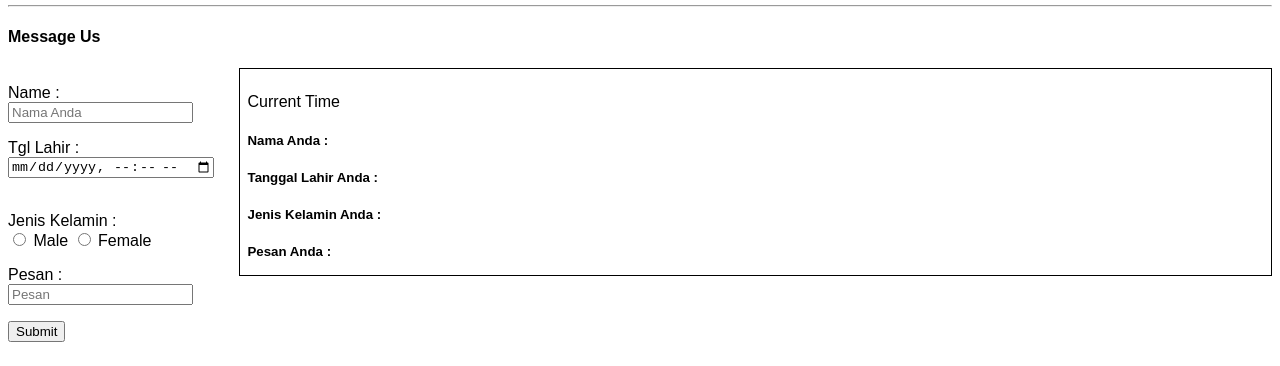
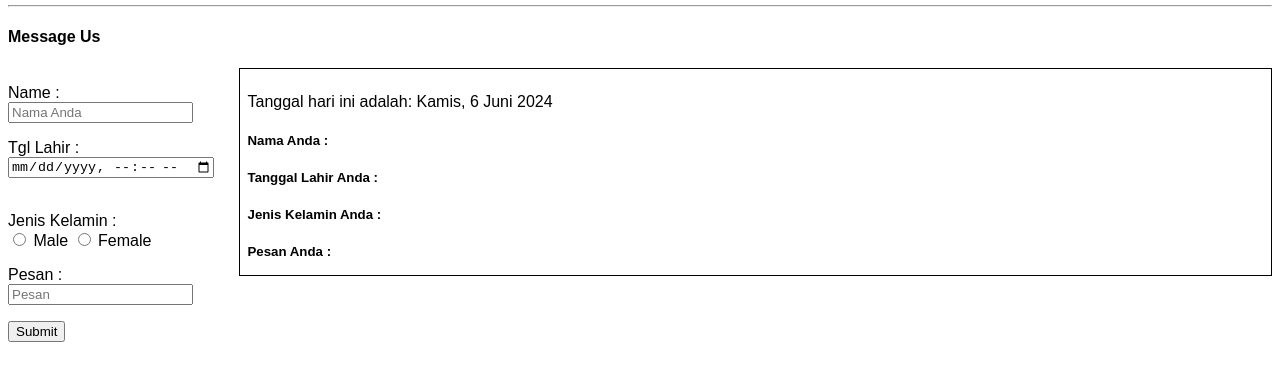
Before and after one commit to revou-fundamental-course/27-may-24-lilyursula, a plain HTML site: page index.html in a window 1280 px wide. Shown: the part 851-1217 px from the top of the page. Drawn offline with Linux system fonts and the light colour scheme.

Commit message:
update date

```diff
--- a/index.html
+++ b/index.html
@@ -145,7 +145,10 @@
                 <section class="result-container">
                     <div class="form-result">
 
-                        <p> Current Time </p>
+                        <body onload="tampilkanTanggal()">
+                            <p>Tanggal hari ini adalah: <span id="tanggal"></span></p>
+                        </body>
+
                         <h5>Nama Anda :             <span id="nama-result"></span> </h5>
                         <h5>Tanggal Lahir Anda :    <span id="tanggallahir-result"></span> </h5>
                         <h5>Jenis Kelamin Anda :    <span id="jeniskelamin-result"></span> </h5>
--- a/js/script.js
+++ b/js/script.js
@@ -53,3 +53,15 @@ function setPesan(pesann) {
     document.getElementById('pesan').innerHTML = pesann;
     document.getElementById('pesan-result').innerHTML = pesann;
 }
+
+
+function tampilkanTanggal() {
+    const tanggalSekarang = new Date();
+    const tanggalFormatted = tanggalSekarang.toLocaleDateString('id-ID', {
+        weekday: 'long',
+        year: 'numeric',
+        month: 'long',
+        day: 'numeric'
+    });
+    document.getElementById('tanggal').textContent = tanggalFormatted;
+}
```
